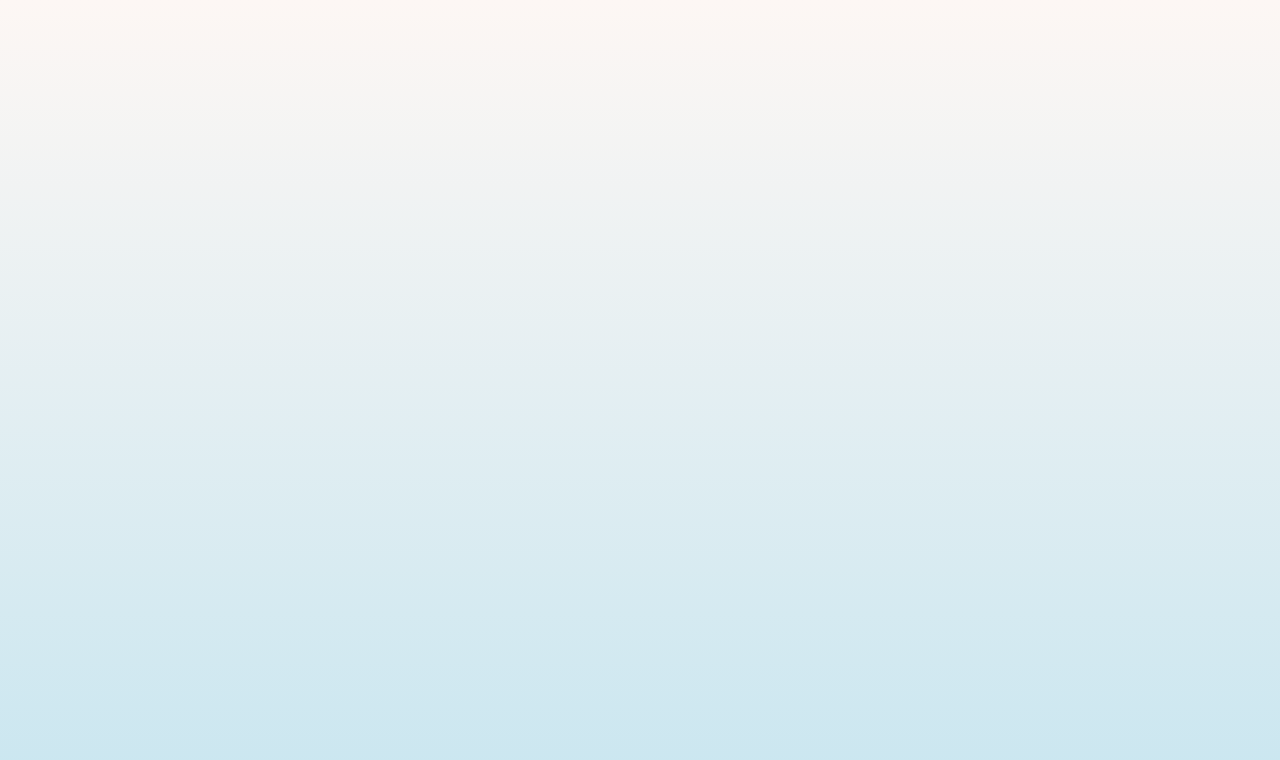
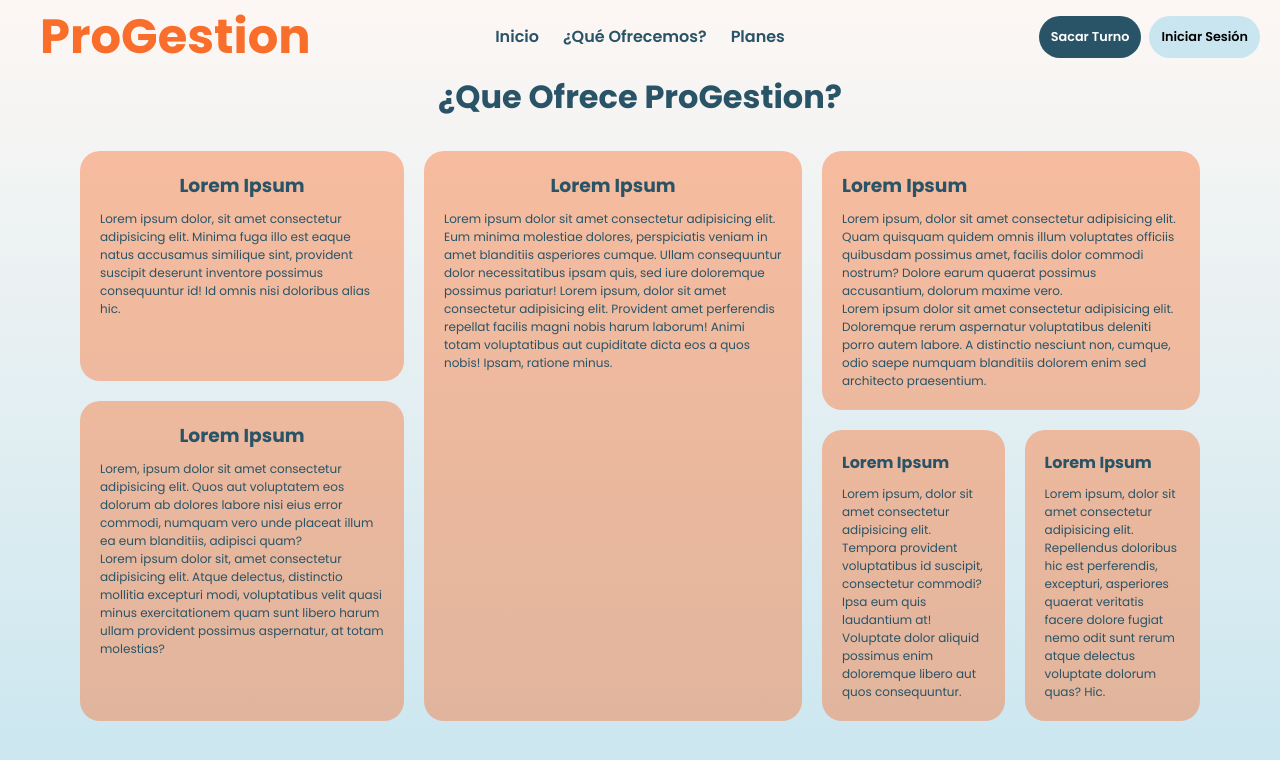
Before and after one commit to martinezmauri/ProGestionFrontend, a React (Vite) app: page /about in a window 1280 px wide. Before the commit this address had no page. Shown: the top 760 px of the page. Built offline with nearby package versions, Linux system fonts and the light colour scheme.

Commit message:
Enrutamiento

```diff
--- a/src/App.tsx
+++ b/src/App.tsx
@@ -3,9 +3,8 @@ import { ClientLanding } from "./views/ClientLanding/ClientLanding";
 import { BrowserRouter, Route, Routes } from "react-router-dom";
 import { UserLanding } from "./views/UserLanding/UserLanding";
 import { TurnUser } from "./components/TurnUserLanding/TurnUser";
-import { PlansClient } from "./components/PlansClientLanding/PlansClient";
-import { HeroClient } from "./components/HeroClientLanding/HeroClient";
 import { Plans } from "./views/PlansClient/Plans";
+import { About } from "./views/AboutClient/About";
 function App() {
   return (
     <BrowserRouter>
@@ -14,6 +13,7 @@ function App() {
         <Route path="/" element={<UserLanding />} />
         <Route path="/search" element={<TurnUser />} />
         <Route path="/plans" element={<Plans />} />
+        <Route path="/about" element={<About />} />
       </Routes>
     </BrowserRouter>
   );
--- /dev/null
+++ b/src/components/AboutClientLandig/About.module.css
@@ -0,0 +1,63 @@
+.title {
+  font-family: "Poppins", sans-serif;
+  color: #295366;
+  text-align: center;
+}
+.hero p {
+  font-family: "Poppins", sans-serif;
+  font-size: 12px;
+  color: #295366;
+}
+.heroCards {
+  padding: 30px 80px;
+  display: flex;
+  gap: 20px;
+}
+.card {
+  background-color: #f96f2a6b;
+  border-radius: 20px;
+  flex-grow: 1;
+  padding: 20px;
+}
+.card h1 {
+  font-family: "Poppins", sans-serif;
+  color: #295366;
+  padding-bottom: 10px;
+}
+.sectionLeft {
+  display: flex;
+  flex-direction: column;
+  gap: 20px;
+  width: 30vw;
+}
+.sectionLeft h1 {
+  display: flex;
+  justify-content: center;
+}
+.sectionLeft p {
+  display: flex;
+  justify-content: center;
+}
+.sectionMiddle {
+  display: flex;
+  justify-content: center;
+  width: 40%;
+}
+.sectionMiddle h1 {
+  display: flex;
+  justify-content: center;
+}
+.sectionMiddle p {
+  display: flex;
+  justify-content: center;
+}
+.sectionRightTop {
+  display: flex;
+  flex-direction: column;
+  gap: 20px;
+  width: 40%;
+}
+.sectionRightBottom {
+  display: flex;
+  gap: 20px;
+}
--- /dev/null
+++ b/src/components/AboutClientLandig/AboutClient.tsx
@@ -0,0 +1,91 @@
+import React from "react";
+import styles from "./About.module.css";
+
+export const AboutClient = () => {
+  return (
+    <main className={styles.hero}>
+      <div className={styles.title}>
+        <h1>¿Que Ofrece ProGestion?</h1>
+      </div>
+      <section className={styles.heroCards}>
+        <section className={styles.sectionLeft}>
+          <div className={styles.card}>
+            <h1>Lorem Ipsum</h1>
+            <p>
+              Lorem ipsum dolor, sit amet consectetur adipisicing elit. Minima
+              fuga illo est eaque natus accusamus similique sint, provident
+              suscipit deserunt inventore possimus consequuntur id! Id omnis
+              nisi doloribus alias hic.
+            </p>
+          </div>
+          <div className={styles.card}>
+            <h1>Lorem Ipsum</h1>
+            <p>
+              Lorem, ipsum dolor sit amet consectetur adipisicing elit. Quos aut
+              voluptatem eos dolorum ab dolores labore nisi eius error commodi,
+              numquam vero unde placeat illum ea eum blanditiis, adipisci quam?
+            </p>
+            <p>
+              Lorem ipsum dolor sit, amet consectetur adipisicing elit. Atque
+              delectus, distinctio mollitia excepturi modi, voluptatibus velit
+              quasi minus exercitationem quam sunt libero harum ullam provident
+              possimus aspernatur, at totam molestias?
+            </p>
+          </div>
+        </section>
+        <section className={styles.sectionMiddle}>
+          <div className={styles.card}>
+            <h1>Lorem Ipsum</h1>
+            <p>
+              Lorem ipsum dolor sit amet consectetur adipisicing elit. Eum
+              minima molestiae dolores, perspiciatis veniam in amet blanditiis
+              asperiores cumque. Ullam consequuntur dolor necessitatibus ipsam
+              quis, sed iure doloremque possimus pariatur! Lorem ipsum, dolor
+              sit amet consectetur adipisicing elit. Provident amet perferendis
+              repellat facilis magni nobis harum laborum! Animi totam
+              voluptatibus aut cupiditate dicta eos a quos nobis! Ipsam, ratione
+              minus.
+            </p>
+          </div>
+        </section>
+        <section className={styles.sectionRightTop}>
+          <div className={styles.card}>
+            <h1>Lorem Ipsum</h1>
+            <p>
+              Lorem ipsum, dolor sit amet consectetur adipisicing elit. Quam
+              quisquam quidem omnis illum voluptates officiis quibusdam possimus
+              amet, facilis dolor commodi nostrum? Dolore earum quaerat possimus
+              accusantium, dolorum maxime vero.
+            </p>
+            <p>
+              Lorem ipsum dolor sit amet consectetur adipisicing elit.
+              Doloremque rerum aspernatur voluptatibus deleniti porro autem
+              labore. A distinctio nesciunt non, cumque, odio saepe numquam
+              blanditiis dolorem enim sed architecto praesentium.
+            </p>
+          </div>
+          <section className={styles.sectionRightBottom}>
+            <div className={styles.card}>
+              <h1>Lorem Ipsum</h1>
+              <p>
+                Lorem ipsum, dolor sit amet consectetur adipisicing elit.
+                Tempora provident voluptatibus id suscipit, consectetur commodi?
+                Ipsa eum quis laudantium at! Voluptate dolor aliquid possimus
+                enim doloremque libero aut quos consequuntur.
+              </p>
+            </div>
+            <div className={styles.card}>
+              <h1>Lorem Ipsum</h1>
+              <p>
+                Lorem ipsum, dolor sit amet consectetur adipisicing elit.
+                Repellendus doloribus hic est perferendis, excepturi, asperiores
+                quaerat veritatis facere dolore fugiat nemo odit sunt rerum
+                atque delectus voluptate dolorum quas? Hic.
+              </p>
+            </div>
+          </section>
+        </section>
+      </section>
+    </main>
+  );
+};
--- a/src/components/HeroUserLanding/HeroUser.module.css
+++ b/src/components/HeroUserLanding/HeroUser.module.css
@@ -31,7 +31,7 @@
   display: flex;
   justify-content: space-around;
 }
-section {
+.sectionForm {
   position: relative;
   margin-bottom: 1.5rem;
 }
@@ -62,6 +62,8 @@ section {
   outline: none;
 }
 .categoryContainer {
+  position: relative;
+  margin-bottom: 1.5rem;
   display: flex;
   justify-content: center;
 }
--- a/src/components/HeroUserLanding/HeroUser.tsx
+++ b/src/components/HeroUserLanding/HeroUser.tsx
@@ -47,7 +47,7 @@ export const HeroUser = () => {
       </section>
       <form className={styles.formulary}>
         <div className={styles.formHeader}>
-          <section>
+          <section className={styles.sectionForm}>
             <label
               htmlFor="establishment"
               className={styles.labelForm}
@@ -72,7 +72,7 @@ export const HeroUser = () => {
               onBlur={() => handleBlur("nameEstablishment")}
             />
           </section>
-          <section>
+          <section className={styles.sectionForm}>
             <label
               htmlFor="location"
               className={styles.labelForm}
--- a/src/components/PlansClientLanding/PlansClient.module.css
+++ b/src/components/PlansClientLanding/PlansClient.module.css
@@ -2,8 +2,8 @@
   display: flex;
   justify-content: space-around;
   padding: 30px 40px;
-  background-color: #f6f5f4;
-  height: 45vw;
+
+  height: 40vw;
 }
 .card {
   display: flex;
--- /dev/null
+++ b/src/views/AboutClient/About.tsx
@@ -0,0 +1,12 @@
+import React from "react";
+import { NavbarClientLanding } from "../../components/NavbarClientLanding/NavbarClient";
+import { AboutClient } from "../../components/AboutClientLandig/AboutClient";
+
+export const About = () => {
+  return (
+    <>
+      <NavbarClientLanding />
+      <AboutClient />
+    </>
+  );
+};
--- a/src/views/ClientLanding/ClientLanding.tsx
+++ b/src/views/ClientLanding/ClientLanding.tsx
@@ -1,5 +1,7 @@
+import { AboutClient } from "../../components/AboutClientLandig/AboutClient";
 import { HeroClient } from "../../components/HeroClientLanding/HeroClient";
 import { NavbarClientLanding } from "../../components/NavbarClientLanding/NavbarClient";
+import { PlansClient } from "../../components/PlansClientLanding/PlansClient";
 import { WhatsAppButton } from "../../components/WhatsAppComponent/WhatsAppButton";
 
 export const ClientLanding = () => {
```
